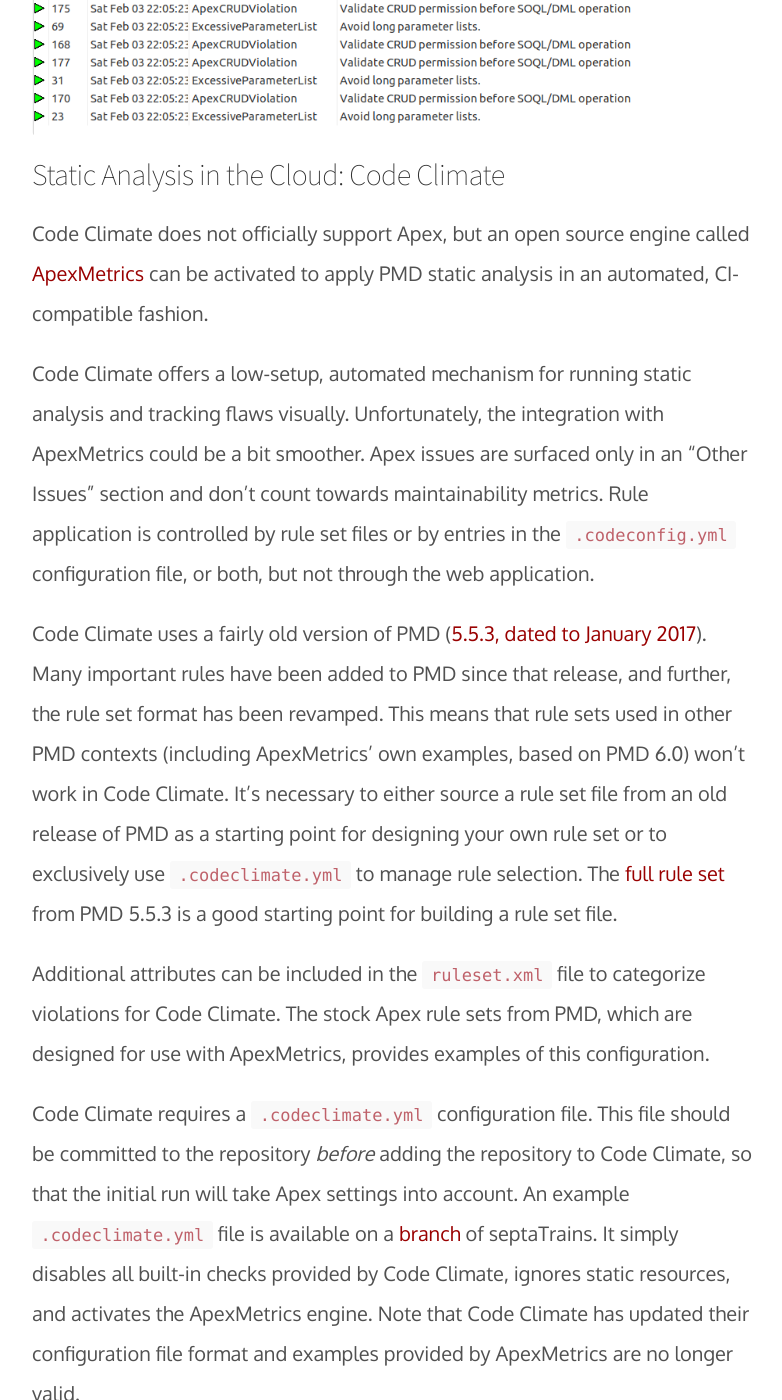
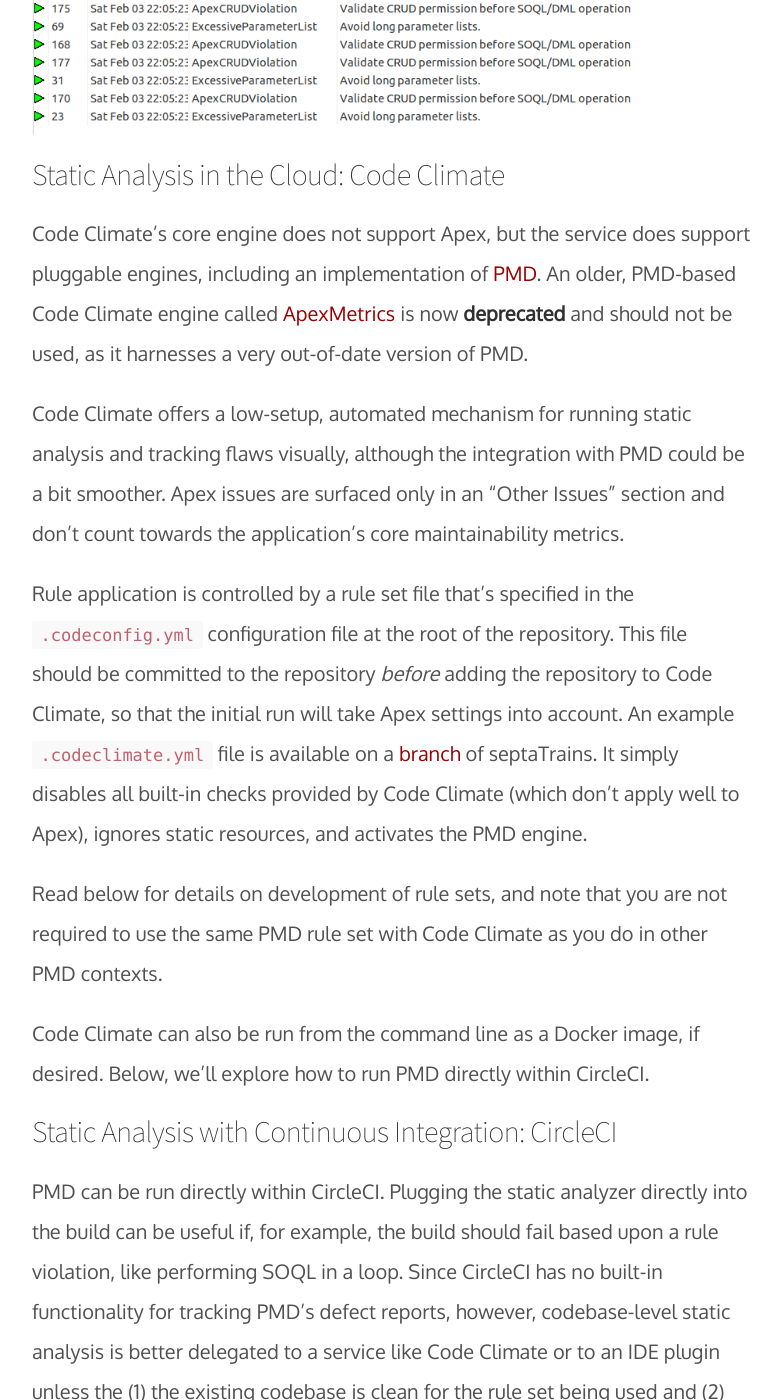
Before and after one commit to davidmreed/davidmreed.github.io, a Jekyll site: the page built from _posts/2018-02-08-static-analysis-pmd-salesforce.md, in a window 1280 px wide and 1400 px high, scrolled down 4268 px. Shown: the whole window, without its empty margins (248-1030 px from the left). Built offline with Jekyll 4.4.1, drawn with Linux system fonts in a browser that asks for light colours; some web fonts are replaced; some of the changed text lies outside the part shown.

Commit message:
Update 2018-02-08-static-analysis-pmd-salesforce.md

```diff
--- a/_posts/2018-02-08-static-analysis-pmd-salesforce.md
+++ b/_posts/2018-02-08-static-analysis-pmd-salesforce.md
@@ -39,30 +39,15 @@
 
 ## Static Analysis in the Cloud: Code Climate
 
-Code Climate does not officially support Apex, but an open source engine called [ApexMetrics](https://github.com/rsoesemann/codeclimate-apexmetrics) can be activated to apply PMD static analysis in an automated, CI-compatible fashion.
+Code Climate's core engine does not support Apex, but the service does support pluggable engines, including an implementation of [PMD](https://github.com/codeclimate/codeclimate-pmd). An older, PMD-based Code Climate engine called [ApexMetrics](https://github.com/rsoesemann/codeclimate-apexmetrics) is now **deprecated** and should not be used, as it harnesses a very out-of-date version of PMD.
 
-Code Climate offers a low-setup, automated mechanism for running static analysis and tracking flaws visually. Unfortunately, the integration with ApexMetrics could be a bit smoother. Apex issues are surfaced only in an "Other Issues" section and don't count towards maintainability metrics. Rule application is controlled by rule set files or by entries in the `.codeconfig.yml` configuration file, or both, but not through the web application.
+Code Climate offers a low-setup, automated mechanism for running static analysis and tracking flaws visually, although the integration with PMD could be a bit smoother. Apex issues are surfaced only in an "Other Issues" section and don't count towards the application's core maintainability metrics.
 
-Code Climate uses a fairly old version of PMD ([5.5.3, dated to January 2017](https://github.com/pmd/pmd/releases/tag/pmd_releases%2F5.5.3)). Many important rules have been added to PMD since that release, and further, the rule set format has been revamped. This means that rule sets used in other PMD contexts (including ApexMetrics' own examples, based on PMD 6.0) won't work in Code Climate. It's necessary to either source a rule set file from an old release of PMD as a starting point for designing your own rule set or to exclusively use `.codeclimate.yml` to manage rule selection. The [full rule set](https://github.com/pmd/pmd/blob/847ea1c0843eec2d35923e71f4bc904c1c4ed601/pmd-apex/src/main/resources/rulesets/apex/ruleset.xml) from PMD 5.5.3 is a good starting point for building a rule set file.
+Rule application is controlled by a rule set file that's specified in the `.codeconfig.yml` configuration file at the root of the repository. This file should be committed to the repository *before* adding the repository to Code Climate, so that the initial run will take Apex settings into account. An example `.codeclimate.yml` file is available on a [branch](https://github.com/davidmreed/septaTrains/blob/codeclimate/.codeclimate.yml) of septaTrains. It simply disables all built-in checks provided by Code Climate (which don't apply well to Apex), ignores static resources, and activates the PMD engine.
 
-Additional attributes can be included in the `ruleset.xml` file to categorize violations for Code Climate. The stock Apex rule sets from PMD, which are designed for use with ApexMetrics, provides examples of this configuration.
+Read below for details on development of rule sets, and note that you are not required to use the same PMD rule set with Code Climate as you do in other PMD contexts.
 
-Code Climate requires a `.codeclimate.yml` configuration file. This file should be committed to the repository *before* adding the repository to Code Climate, so that the initial run will take Apex settings into account. An example `.codeclimate.yml` file is available on a [branch](https://github.com/davidmreed/septaTrains/blob/codeclimate/.codeclimate.yml) of septaTrains. It simply disables all built-in checks provided by Code Climate, ignores static resources, and activates the ApexMetrics engine. Note that Code Climate has updated their configuration file format and examples provided by ApexMetrics are no longer valid.
-
-`.codeclimate.yml` can also tailor the ruleset further, if you don't want to generate your own rule set or just prefer to avoid editing the XML. Adding a `checks` map under the `apexmetrics` plugin allows suppression of specific rules by name. For example,
-
-    plugins:
-      apexmetrics:
-        enabled: true
-        checks:
-          StdCyclomaticComplexity:
-            enabled: false
-
-results in suppression of the `StdCyclomaticComplexity` rule, even if it's present in the XML ruleset file.
-
-![Code Climate Configuration]({{ site.baseurl }}/public/apex-pmd/code-climate-disable-check.png)
-
-To find a rule name in Code Climate, mouse over a violation entry and then the right-most context button ('Exclude Checks'). Click 'Disable Check' to see instructions for modifying `.codeclimate.yml` to suppress that specific warning. Rule names are also included in the `<rule>` entries of a rule set file, as the final element of the path that specifies the rule. (See below for details).
+Code Climate can also be run from the command line as a Docker image, if desired. Below, we'll explore how to run PMD directly within CircleCI.
 
 ## Static Analysis with Continuous Integration: CircleCI
 
@@ -131,12 +116,12 @@
 
 Rules can be deactivated by simply removing the entire `<rule>` element, or by commenting it out. If necessary, the priority and Code Climate properties can also be changed. Note however that in the CircleCI setup described here, any violation (regardless of priority) marks the build as a failure; a command line option to PMD (`-minimumpriority`) can filter on this basis.
 
-Depending on where you choose to integrate PMD in your development lifecycle, you may have zero, one, or several rule sets. Eclipse and Code Climate don't need them (but can use them); Apex PMD and the CircleCI workflow do need rule sets.
+Depending on where you choose to integrate PMD in your development lifecycle, you may have zero, one, or several rule sets. Eclipse doesn't need them (but can use them); Apex PMD, Code Climate, and the CircleCI workflow do require rule sets.
 
 ## Recommendations
 
 PMD is a useful tool for maintaining visibility into Apex code quality. It's not a panacea: there are many stylistic and functional issues it won't catch, and it can flag a lot of false positives if you enable its entire rule set. Despite those caveats, it has a place in the development lifecycle as an early warning of risky code practices, and an enforcer of a basic code style.
 
-PMD is perhaps best when applied with a very broad ruleset at the IDE level and a very narrow ruleset at the CI level. Optionally, a cloud service integrating PMD for Apex might provide a broader codebase overview, although Code Climate does have significant limitations.
+PMD is perhaps best when applied with a very broad ruleset at the IDE level and a very narrow ruleset at the CI level. Optionally, a cloud service integrating PMD for Apex can provide a broader codebase overview, with "warning" level rules surfacing violations that should not block the build, but deserve attention.
 
 I am excited about the promise of a newer tool, Clayton.io, which offers Salesforce-specific static analysis over and above what PMD can do. Clayton is under active development and I understand improvements are forthcoming.
```
